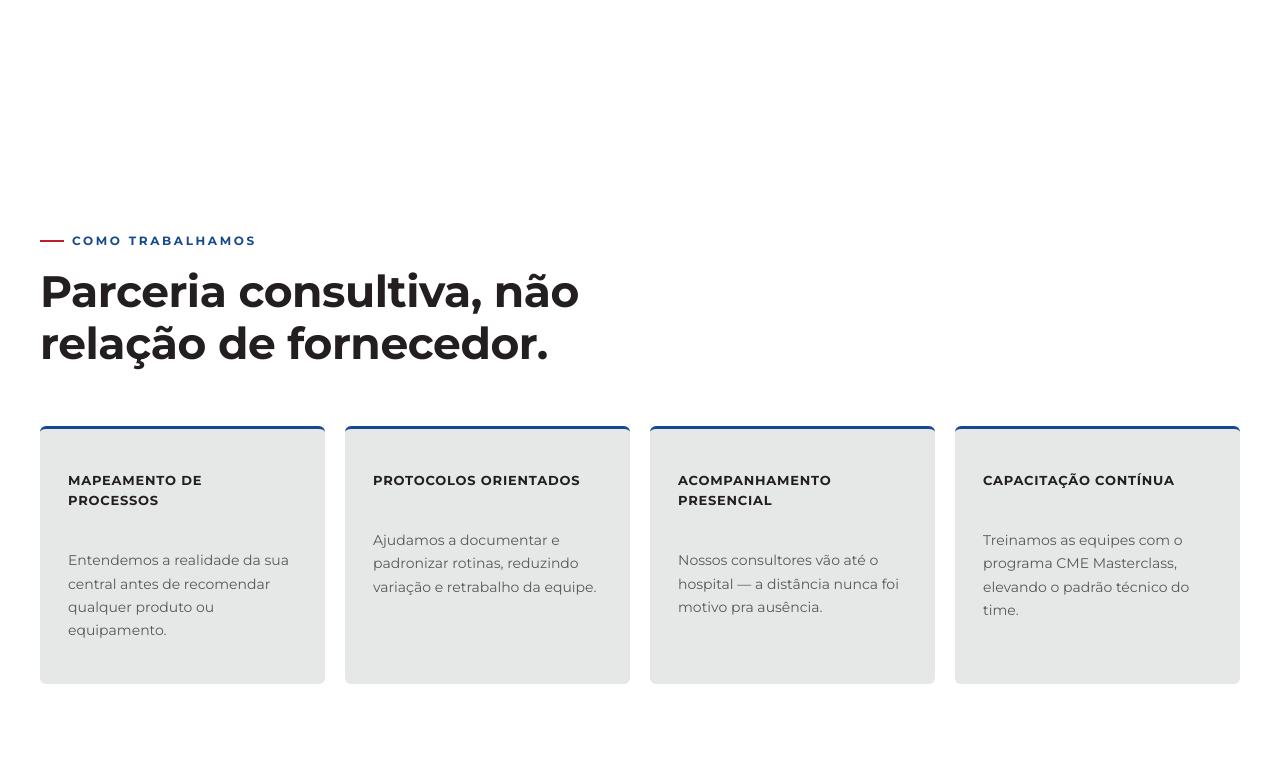
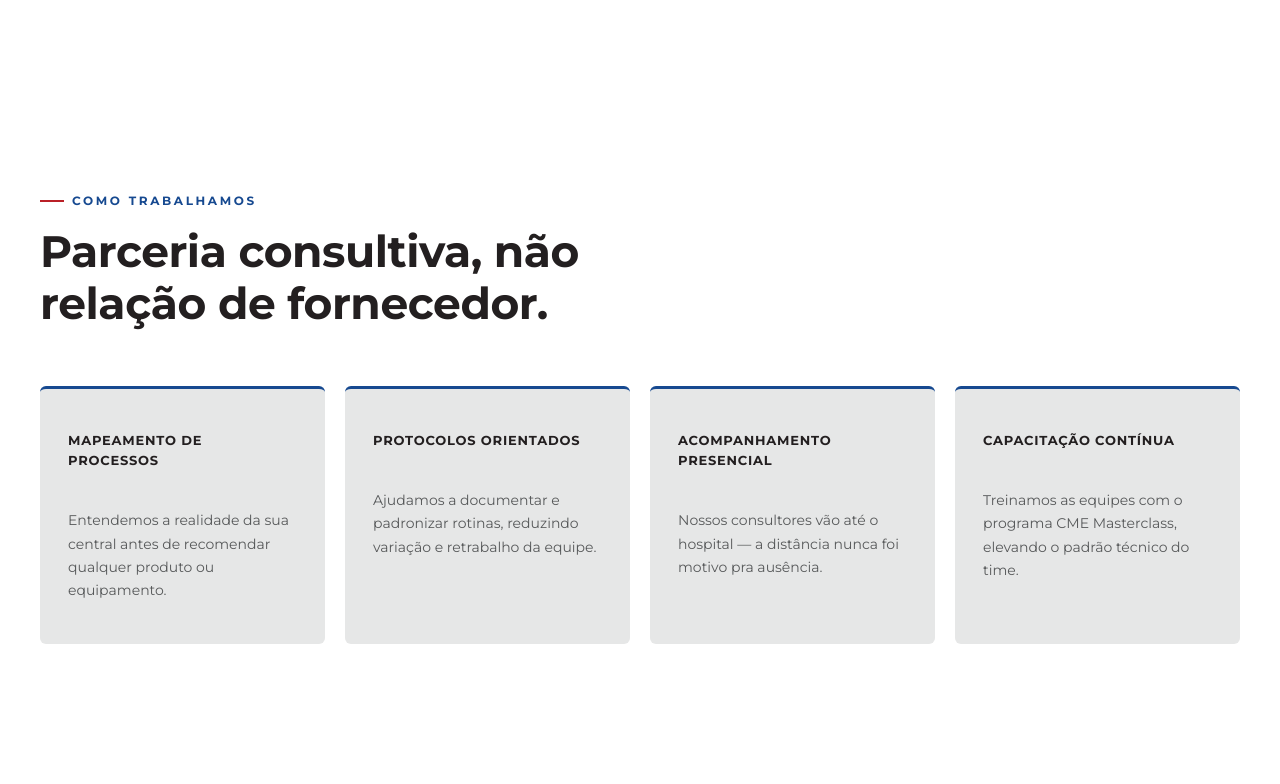
Before and after one commit to gesky/medcontrol, a plain HTML site: page sobre.html in a window 1280 px wide. Shown: the part 1196-1980 px from the top of the page. Drawn offline with Linux system fonts and the light colour scheme.

Commit message:
Add files via upload

```diff
--- a/sobre.html
+++ b/sobre.html
@@ -99,7 +99,7 @@
 
     <!-- ===================== COMO TRABALHAMOS ===================== -->
     <section class="differentials">
-      <div class="container section-inner">
+      <div class="container section-inner section-inner--tight-top">
         <div class="differentials-head">
           <span class="eyebrow">Como trabalhamos</span>
           <h2>Parceria consultiva, não relação de fornecedor.</h2>
@@ -127,7 +127,7 @@
 
     <!-- ===================== DIFERENCIAIS (resumido) ===================== -->
     <section id="diferenciais">
-      <div class="container section-inner">
+      <div class="container section-inner section-inner--tight-top">
         <div class="differentials-head">
           <span class="eyebrow">Diferenciais</span>
           <h2>Por que hospitais escolhem — e permanecem com — a MedControl.</h2>
--- a/styles.css
+++ b/styles.css
@@ -632,6 +632,18 @@ h2 {
   }
 }
 
+/* Modificador: reduz só o espaçamento superior, para encurtar a transição
+   entre duas seções específicas sem alterar o ritmo do resto da página. */
+.section-inner--tight-top {
+  padding-top: 3rem;
+}
+
+@media (min-width: 768px) {
+  .section-inner--tight-top {
+    padding-top: 4rem;
+  }
+}
+
 /* ---------------------------------------------------------------------- */
 /* About                                                                   */
 /* ---------------------------------------------------------------------- */
```
Also changed, not shown: index.html (+1 -1 lines).
